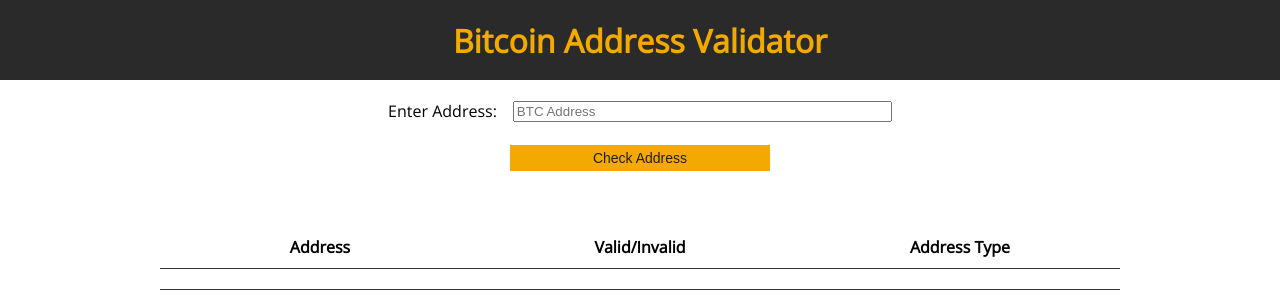
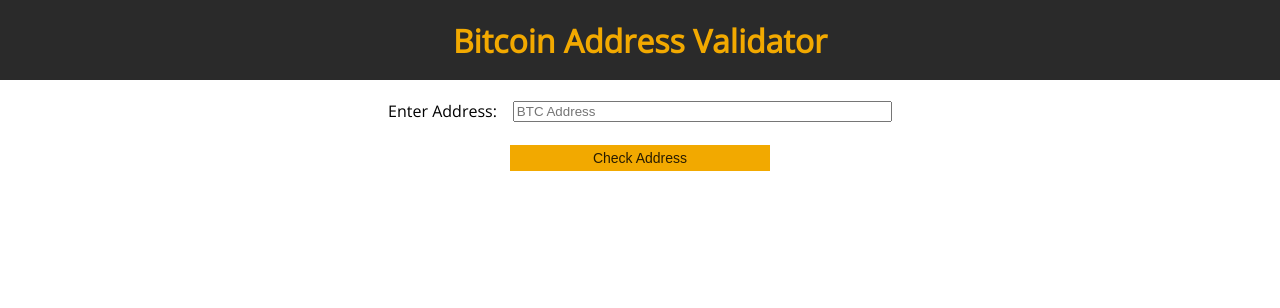
Before and after one commit to byron950/vue.js-bitcoin-address-validator, a Vue app: page / in a window 1280 px wide. Shown: the top 308 px of the page. Built offline with nearby package versions, Linux system fonts and the light colour scheme.

Commit message:
Updated v-if to improve when address is displayed

```diff
--- a/src/components/functionality/CheckAddress.vue
+++ b/src/components/functionality/CheckAddress.vue
@@ -13,7 +13,7 @@
   </the-error-message>
   <address-box></address-box>
   <the-output-card
-    v-if="!inputIsBlank"
+    v-if="inputIsBlank"
     :address="addressOutput"
     :is-verified="addressVerified"
     :valid="validAddress"
```
